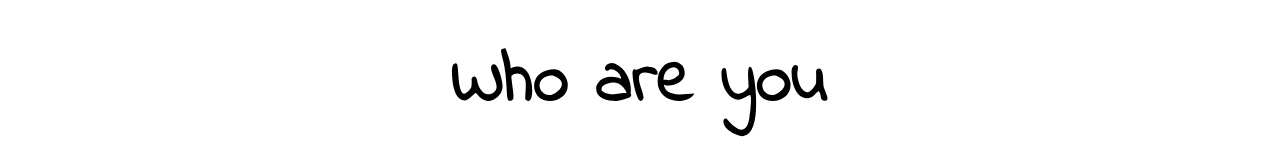
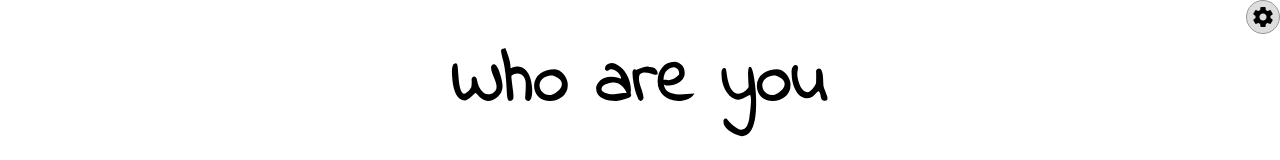
Before and after one commit to seonk94/officetel-price, a React (Create React App) app: page / in a window 1280 px wide. Shown: the top 160 px of the page. Built offline with nearby package versions, Linux system fonts and the light colour scheme.

Commit message:
feat: Apply toggle Theme Button & background color

```diff
--- a/src/App.tsx
+++ b/src/App.tsx
@@ -3,18 +3,27 @@ import Main from '@/src/screens/MainScreen';
 import { useTheme } from './hooks/useTheme';
 import { lightTheme } from './style/theme';
 import { CustomTheme } from './types';
+import SettingButton from './components/SettingButton';
+import styled, { ThemeProvider } from 'styled-components';
 
 export const ThemeDispatch: React.Context<CustomTheme> = React.createContext(lightTheme);
 
+const RootChildDiv = styled.div`
+  background: ${props => props.theme.colors.mainBgColor};
+`
+
 function App() {
 
-  const [theme] = useTheme()
+  const [theme, toggleTheme] = useTheme()
 
   return (
     <ThemeDispatch.Provider value={theme as CustomTheme}>
-      <div>
-        <Main />
-      </div>
+      <ThemeProvider theme={theme}>
+        <RootChildDiv>
+          <Main />
+          <SettingButton toggleTheme={toggleTheme as () => void} />
+        </RootChildDiv>
+      </ThemeProvider>
     </ThemeDispatch.Provider>
   );
 }
--- /dev/null
+++ b/src/components/SettingButton/index.tsx
@@ -0,0 +1,40 @@
+import React from 'react';
+import styled from 'styled-components';
+
+interface SettingButtonProps {
+  toggleTheme: () => void;
+}
+const SettingButtonDiv = styled.div`
+  display: inline-block;
+  position: absolute;
+  top: 0px;
+  right: 0px;
+
+  span {
+    background: #ddd;
+    border-radius: 50%;
+    width: fit-content;
+    height: fit-content;
+    padding: 4px;
+    border: 1px solid #999;
+    user-select: none;
+
+    &:hover {
+      background: #eee;
+      border: 1px solid #333;
+      cursor: pointer;
+    }
+  }
+`
+
+function SettingButton({ toggleTheme }: SettingButtonProps) {
+
+  return (
+    <SettingButtonDiv>
+      <span className="material-icons" onClick={toggleTheme}>
+        settings
+      </span>
+    </SettingButtonDiv>
+  )
+}
+export default SettingButton;
```
